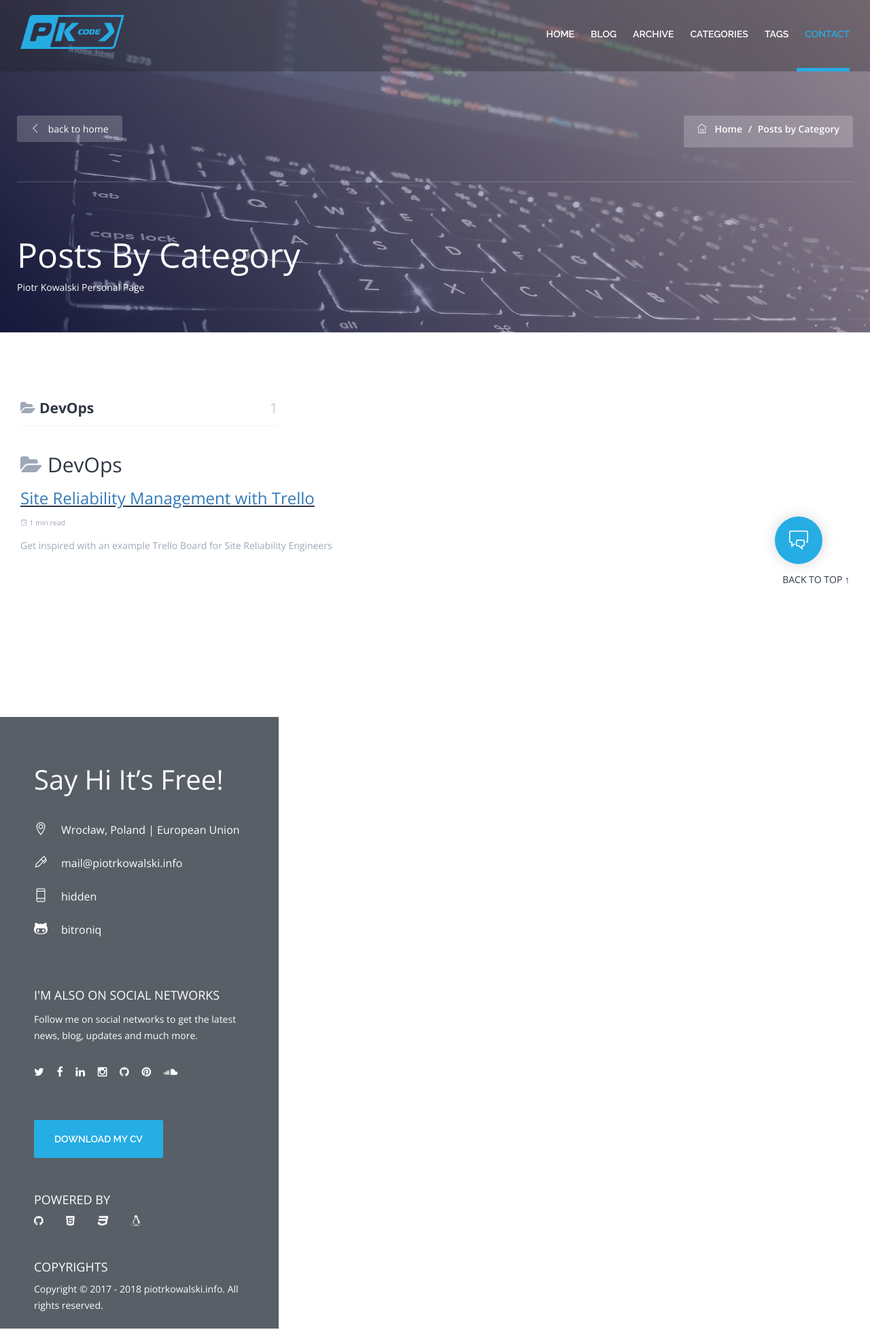
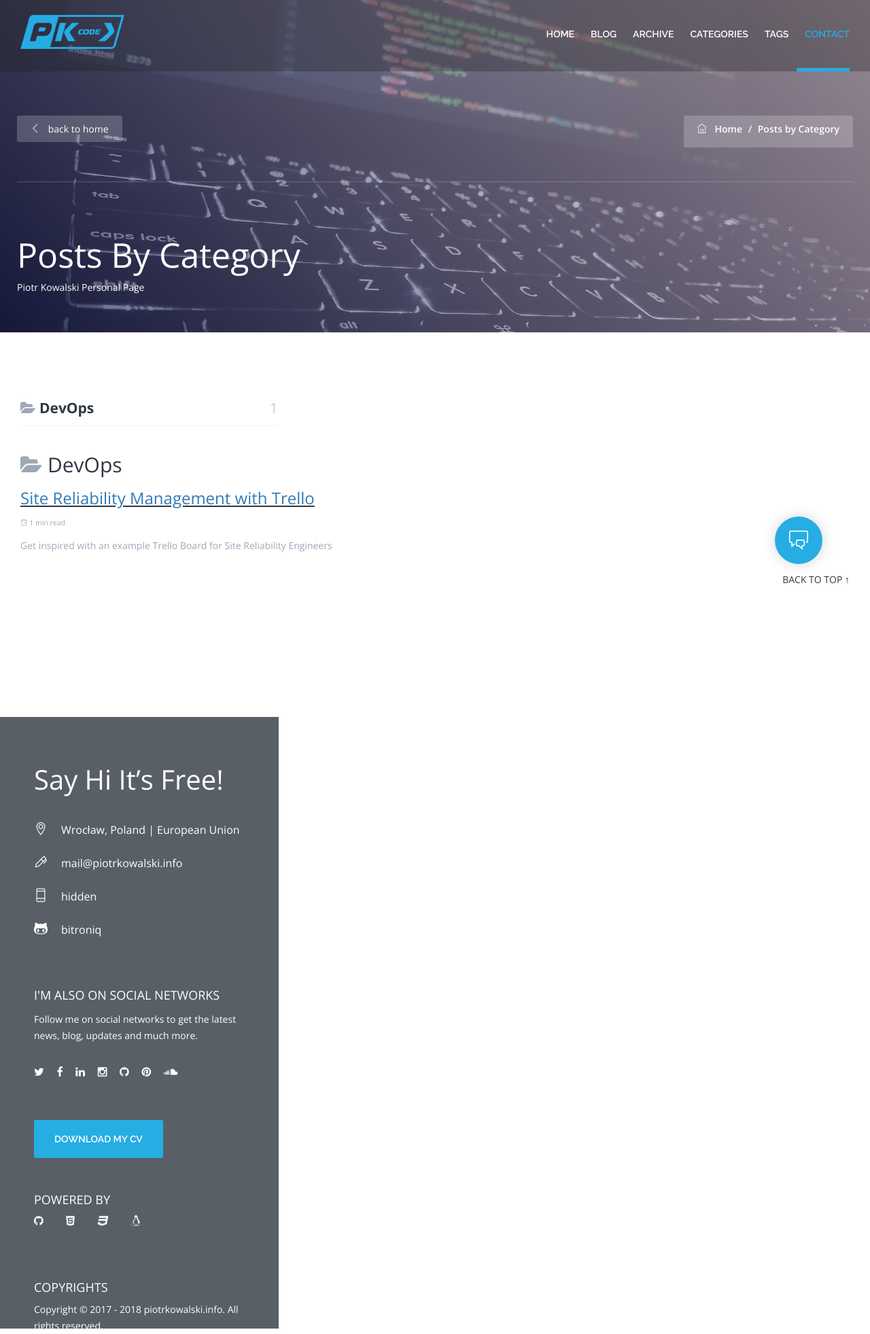
Before and after one commit to bitroniq/bitroniq.github.io, a Jekyll site: the page built from _pages/archive-categories.md, in a window 1280 px wide. Shown: the whole page at 68% size. Built offline with Jekyll 4.4.1, drawn with Linux system fonts in a browser that asks for light colours; comment, search, counter and statistics services are not loaded.

```diff
--- a/assets/css/main.css
+++ b/assets/css/main.css
@@ -472,7 +472,7 @@
 .contact .powered ul li a:hover { color: #26ade4; }
 .contact .powered h4 { color: #fff; text-transform: uppercase; }
 .contact .powered p { color: #fff; display: block; margin-bottom: 30px; }
-.contact .copyright { margin-top: 40px; display: block; }
+.contact .copyright { margin-top: 70px; display: block; }
 .contact .copyright ul li { display: inline-block; }
 .contact .copyright ul li a { display: block; color: #ffffff; font-size: 16px; padding-right: 30px; }
 .contact .copyright ul li a:hover { color: #07cb79; }
```
Also changed, not shown: _includes/common-contact.html (+4 -4 lines).
